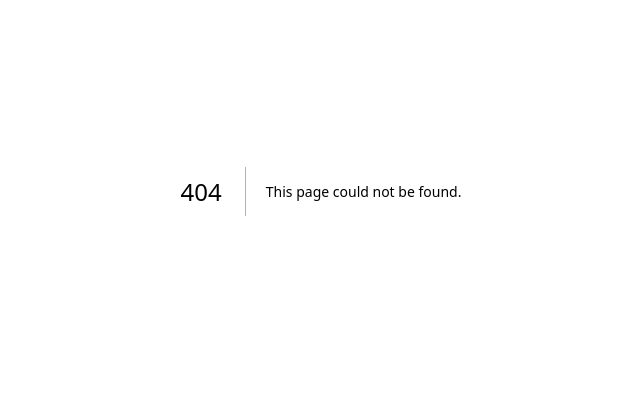
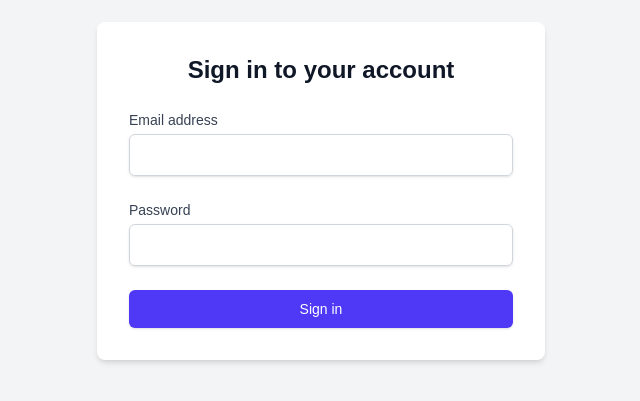
Before and after one commit to Vansh5632/healthtech-platform, a Next.js app in the folder apps/web/: page /login in a window 1280 px wide. Before the commit this address had no page. Shown: the part 209-610 px from the top of the page, without its empty margins (319-959 px from the left). Built offline with nearby package versions, Linux system fonts and the light colour scheme.

Commit message:
feat:authentication pages UI

```diff
--- /dev/null
+++ b/apps/web/src/app/login/page.tsx
@@ -0,0 +1,105 @@
+// In apps/web/src/app/login/page.tsx
+
+"use client"; // This is a Client Component
+
+import { useState, FormEvent } from "react";
+import { useRouter } from "next/navigation";
+import api from "@/lib/api";
+import { useAuthStore } from "@/stores/useAuthStore"; // Import our Zustand store
+
+export default function LoginPage() {
+  const [email, setEmail] = useState("");
+  const [password, setPassword] = useState("");
+  const [error, setError] = useState<string | null>(null);
+  const router = useRouter();
+
+  // Get the action functions from our Zustand store
+  const { setToken, setUser } = useAuthStore();
+
+  const handleSubmit = async (e: FormEvent) => {
+    e.preventDefault();
+    setError(null);
+
+    try {
+      // 1. Call the login endpoint to get the access token
+      const response = await api.post("/auth/login", {
+        email,
+        password,
+      });
+
+      const { access_token } = response.data;
+      setToken(access_token); // 2. Save the token in our global store
+
+      // 3. Use the token to fetch the user's profile
+      // Our Axios instance automatically adds the 'Authorization' header
+      const profileResponse = await api.get("/auth/profile");
+      setUser(profileResponse.data); // 4. Save user data in our global store
+
+      // 5. Redirect to the dashboard page upon successful login
+      router.push("/dashboard");
+    } catch (err: any) {
+      const errorMessage =
+        err.response?.data?.message ||
+        "Login failed. Please check your credentials.";
+      setError(errorMessage);
+      console.error(err);
+    }
+  };
+
+  return (
+    <div className="flex items-center justify-center min-h-screen bg-gray-100">
+      <div className="w-full max-w-md p-8 space-y-6 bg-white rounded-lg shadow-md">
+        <h1 className="text-2xl font-bold text-center text-gray-900">
+          Sign in to your account
+        </h1>
+        <form onSubmit={handleSubmit} className="space-y-6">
+          <div>
+            <label
+              htmlFor="email"
+              className="block text-sm font-medium text-gray-700"
+            >
+              Email address
+            </label>
+            <input
+              id="email"
+              name="email"
+              type="email"
+              autoComplete="email"
+              required
+              value={email}
+              onChange={(e) => setEmail(e.target.value)}
+              className="w-full px-3 py-2 mt-1 border border-gray-300 rounded-md shadow-sm placeholder-gray-400 focus:outline-none focus:ring-indigo-500 focus:border-indigo-500"
+            />
+          </div>
+          <div>
+            <label
+              htmlFor="password"
+              className="block text-sm font-medium text-gray-700"
+            >
+              Password
+            </label>
+            <input
+              id="password"
+              name="password"
+              type="password"
+              autoComplete="current-password"
+              required
+              value={password}
+              onChange={(e) => setPassword(e.target.value)}
+              className="w-full px-3 py-2 mt-1 border border-gray-300 rounded-md shadow-sm placeholder-gray-400 focus:outline-none focus:ring-indigo-500 focus:border-indigo-500"
+            />
+          </div>
+          {error && <p className="text-sm text-red-600">{error}</p>}
+          <div>
+            <button
+              type="submit"
+              className="w-full px-4 py-2 text-sm font-medium text-white bg-indigo-600 border border-transparent rounded-md shadow-sm hover:bg-indigo-700 focus:outline-none focus:ring-2 focus:ring-offset-2 focus:ring-indigo-500"
+            >
+              Sign in
+            </button>
+          </div>
+        </form>
+      </div>
+    </div>
+  );
+}
--- /dev/null
+++ b/apps/web/src/app/register/page.tsx
@@ -0,0 +1,94 @@
+// In apps/web/src/app/register/page.tsx
+
+"use client"; // This is a Client Component, as it uses hooks and handles user interaction.
+
+import { useState, FormEvent } from "react";
+import { useRouter } from "next/navigation";
+import api from "@/lib/api"; // Our pre-configured Axios instance
+
+export default function RegisterPage() {
+  const [email, setEmail] = useState("");
+  const [password, setPassword] = useState("");
+  const [error, setError] = useState<string | null>(null);
+  const router = useRouter();
+
+  const handleSubmit = async (e: FormEvent) => {
+    e.preventDefault(); // Prevent default form submission
+    setError(null); // Clear previous errors
+
+    try {
+      // Use our api client to send a POST request to the backend
+      await api.post("/auth/register", {
+        email,
+        password,
+      });
+
+      // If registration is successful, redirect to the login page
+      router.push("/login");
+    } catch (err: any) {
+      // If there's an error (e.g., user already exists), display it
+      const errorMessage =
+        err.response?.data?.message || "Registration failed. Please try again.";
+      setError(errorMessage);
+      console.error(err);
+    }
+  };
+
+  return (
+    <div className="flex items-center justify-center min-h-screen bg-gray-100">
+      <div className="w-full max-w-md p-8 space-y-6 bg-white rounded-lg shadow-md">
+        <h1 className="text-2xl font-bold text-center text-gray-900">
+          Create an Account
+        </h1>
+        <form onSubmit={handleSubmit} className="space-y-6">
+          <div>
+            <label
+              htmlFor="email"
+              className="block text-sm font-medium text-gray-700"
+            >
+              Email address
+            </label>
+            <input
+              id="email"
+              name="email"
+              type="email"
+              autoComplete="email"
+              required
+              value={email}
+              onChange={(e) => setEmail(e.target.value)}
+              className="w-full px-3 py-2 mt-1 border border-gray-300 rounded-md shadow-sm placeholder-gray-400 focus:outline-none focus:ring-indigo-500 focus:border-indigo-500"
+            />
+          </div>
+          <div>
+            <label
+              htmlFor="password"
+              className="block text-sm font-medium text-gray-700"
+            >
+              Password
+            </label>
+            <input
+              id="password"
+              name="password"
+              type="password"
+              autoComplete="new-password"
+              required
+              minLength={8}
+              value={password}
+              onChange={(e) => setPassword(e.target.value)}
+              className="w-full px-3 py-2 mt-1 border border-gray-300 rounded-md shadow-sm placeholder-gray-400 focus:outline-none focus:ring-indigo-500 focus:border-indigo-500"
+            />
+          </div>
+          {error && <p className="text-sm text-red-600">{error}</p>}
+          <div>
+            <button
+              type="submit"
+              className="w-full px-4 py-2 text-sm font-medium text-white bg-indigo-600 border border-transparent rounded-md shadow-sm hover:bg-indigo-700 focus:outline-none focus:ring-2 focus:ring-offset-2 focus:ring-indigo-500"
+            >
+              Register
+            </button>
+          </div>
+        </form>
+      </div>
+    </div>
+  );
+}
```
